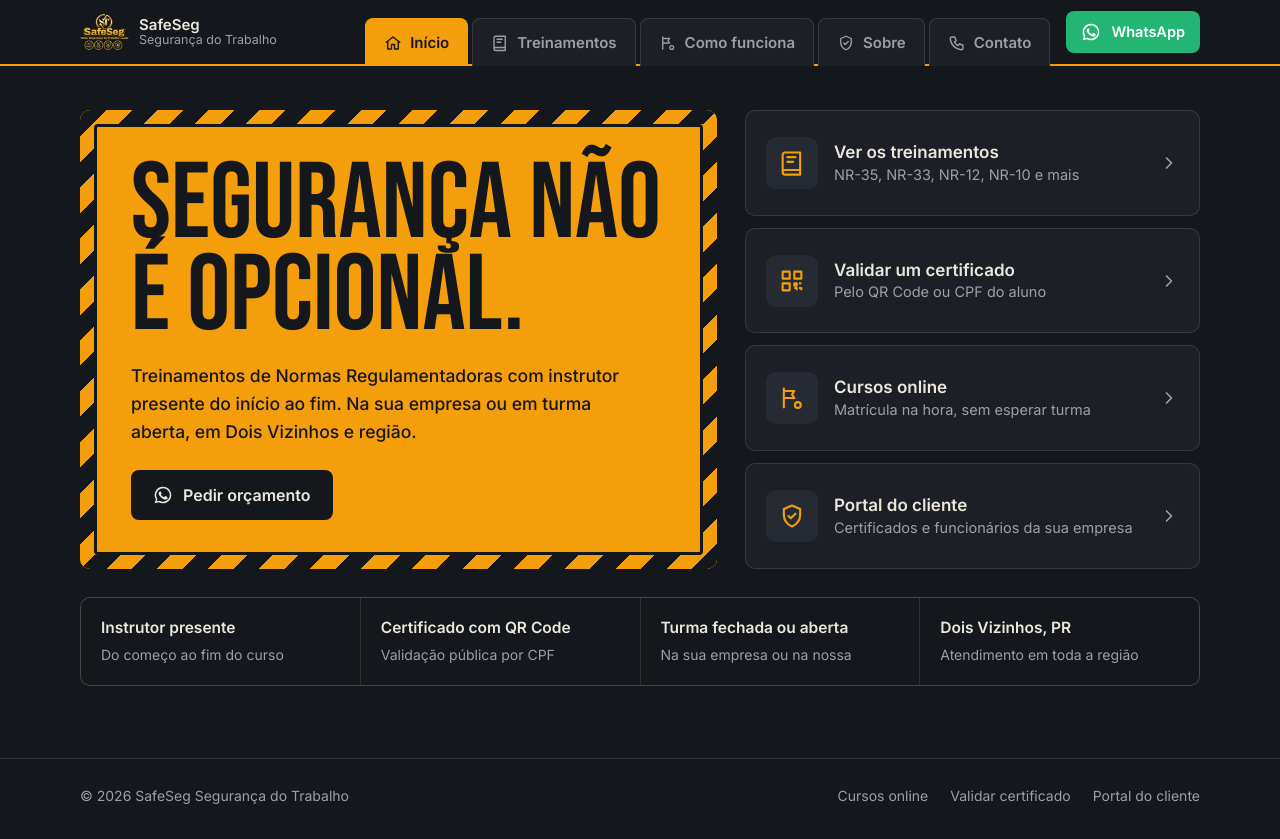
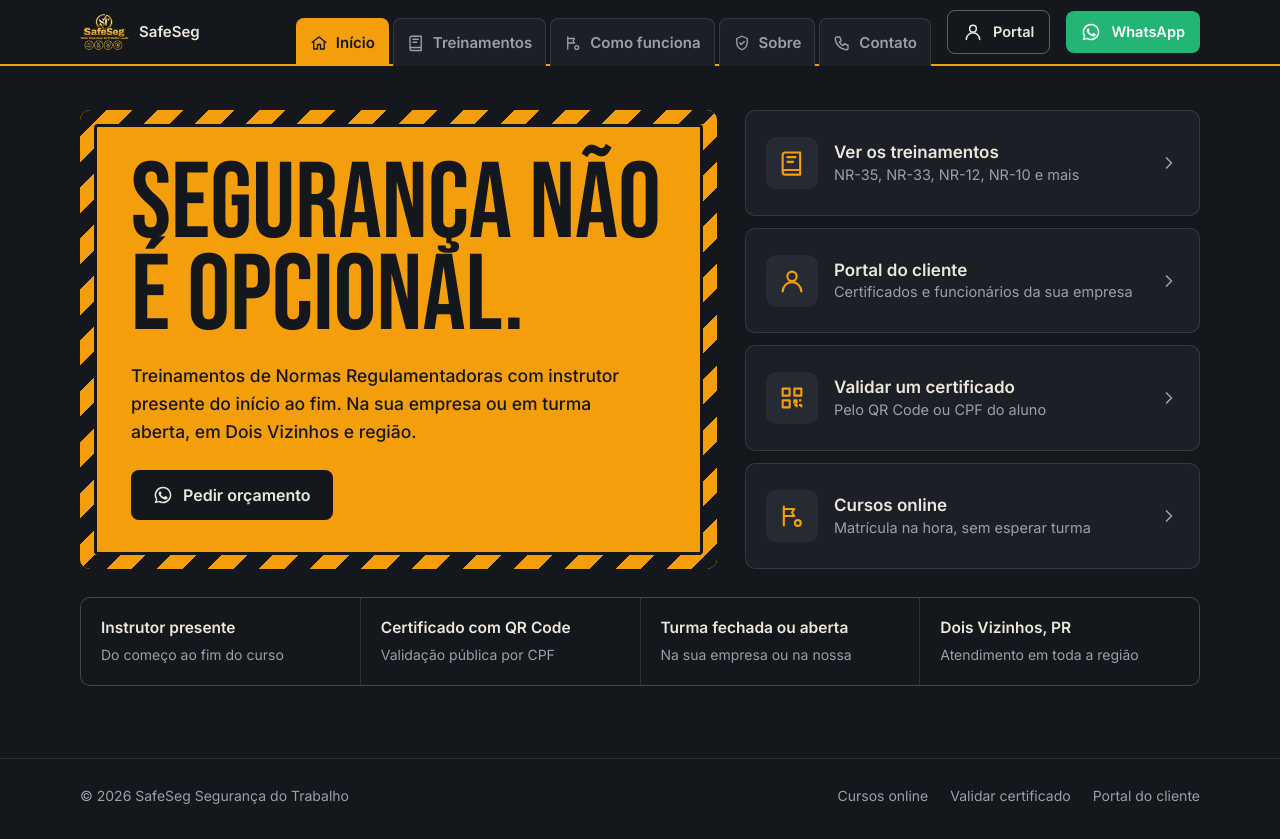
Before and after one commit to SafeSegTreinamentos/Sitessafeseg, a plain HTML site: page novo2/index.html in a window 1280 px wide. Drawn offline with Linux system fonts and the light colour scheme.

Commit message:
Portal do cliente sempre visível no topo e atalho safeseg.eng.br/portal
- botão Portal no topo (ícone de pessoa) em todas as telas, ao lado do WhatsApp
- atalho do portal sobe para 2º no Início
- /portal/ redireciona para o Portal SafeSeg (Central)
- ajuste do topo em telas médias

Co-Authored-By: Claude Opus 5.5 <noreply@anthropic.com>
Claude-Session: https://claude.ai/code/session_01AqUPeKsyG5SJArGhcJcHyv

```diff
--- a/novo2/index.html
+++ b/novo2/index.html
@@ -44,11 +44,13 @@ button{font:inherit;color:inherit;background:none;border:0;cursor:pointer}
 .topo-linha{display:flex;align-items:center;gap:16px;height:64px}
 .marca{display:flex;align-items:center;gap:10px;text-decoration:none;margin-right:auto}
 .marca img{height:38px;width:auto}
+.marca{flex:none;white-space:nowrap}
 .marca b{font-weight:600;font-size:15px;line-height:1.15}
 .marca small{display:block;font-weight:400;color:var(--cinza);font-size:12.5px}
 .abas{display:flex;gap:4px;align-self:flex-end}
 .aba{display:flex;align-items:center;gap:8px;padding:12px 18px 11px;border-radius:8px 8px 0 0;font-weight:600;font-size:15px;color:var(--cinza);background:var(--grafite-2);border:1px solid var(--linha);border-bottom:0;position:relative;top:2px}
-.aba svg{width:18px;height:18px}
+.aba svg{width:18px;height:18px;flex:none}
+.aba{white-space:nowrap;flex:none}
 .aba:hover{color:var(--papel)}
 .aba[aria-selected="true"]{background:var(--ambar);color:var(--grafite);border-color:var(--ambar)}
 .btn{display:inline-flex;align-items:center;justify-content:center;gap:10px;font:600 16px/1 var(--texto);text-decoration:none;padding:15px 22px;border-radius:8px;white-space:nowrap}
@@ -56,6 +58,7 @@ button{font:inherit;color:inherit;background:none;border:0;cursor:pointer}
 .btn-wa{background:var(--verde);color:#fff}.btn-wa:hover{background:#1c9d62}
 .btn-escuro{background:var(--grafite);color:var(--papel)}.btn-escuro:hover{background:#000}
 .btn-ambar{background:var(--ambar);color:var(--grafite)}.btn-ambar:hover{background:#ffb02e}
+.btn-portal{border:1.5px solid rgba(236,231,221,.35);color:var(--papel)}.btn-portal:hover{border-color:var(--ambar);color:var(--ambar)}
 .btn-linha{border:2px solid var(--linha);color:var(--papel)}.btn-linha:hover{border-color:var(--papel)}
 .topo .btn{padding:11px 15px;font-size:14.5px}
 
@@ -164,6 +167,9 @@ button{font:inherit;color:inherit;background:none;border:0;cursor:pointer}
 .rodape a{text-decoration:none}.rodape a:hover{color:var(--papel)}
 
 /* ---------- responsivo ---------- */
+@media (max-width:1420px){.marca small{display:none}.aba{padding:12px 13px 11px}}
+@media (max-width:1100px) and (min-width:761px){.aba svg{display:none}.topo .btn-portal span{display:none}.topo .btn-portal{padding:10px}}
+@media (max-width:960px) and (min-width:761px){.marca b{display:none}.topo .btn-wa span{display:none}.topo .btn-wa{padding:10px}}
 @media (max-width:1000px){
   .grade{grid-template-columns:repeat(2,minmax(0,1fr))}
   .inicio,.sobre,.contato{grid-template-columns:1fr}
@@ -209,6 +215,7 @@ button{font:inherit;color:inherit;background:none;border:0;cursor:pointer}
   <symbol id="i-escudo" viewBox="0 0 24 24"><path fill="none" stroke="currentColor" stroke-width="1.8" stroke-linecap="round" stroke-linejoin="round" d="M12 3 5 6v5c0 4.5 3 8.3 7 10 4-1.7 7-5.5 7-10V6z"/><path fill="none" stroke="currentColor" stroke-width="1.8" stroke-linecap="round" stroke-linejoin="round" d="m9 12 2 2 4-4"/></symbol>
   <symbol id="i-fone" viewBox="0 0 24 24"><path fill="none" stroke="currentColor" stroke-width="1.8" stroke-linecap="round" stroke-linejoin="round" d="M5 4h4l2 5-2.5 1.5a11 11 0 0 0 5 5L15 13l5 2v4a2 2 0 0 1-2 2A16 16 0 0 1 3 6a2 2 0 0 1 2-2"/></symbol>
   <symbol id="i-qr" viewBox="0 0 24 24"><path fill="none" stroke="currentColor" stroke-width="1.8" stroke-linejoin="round" d="M4 4h6v6H4zM14 4h6v6h-6zM4 14h6v6H4zM14 14h2v2h-2zM18 14h2M14 18h2v2M18 18h2v2"/></symbol>
+  <symbol id="i-pessoa" viewBox="0 0 24 24"><circle cx="12" cy="8" r="4" fill="none" stroke="currentColor" stroke-width="1.8"/><path fill="none" stroke="currentColor" stroke-width="1.8" stroke-linecap="round" d="M4 21c0-4.4 3.6-8 8-8s8 3.6 8 8"/></symbol>
   <symbol id="i-seta" viewBox="0 0 24 24"><path fill="none" stroke="currentColor" stroke-width="2" stroke-linecap="round" stroke-linejoin="round" d="m9 6 6 6-6 6"/></symbol>
   <!-- pictogramas dos cursos -->
   <symbol id="c-altura" viewBox="0 0 24 24"><path fill="none" stroke="currentColor" stroke-width="1.8" stroke-linecap="round" stroke-linejoin="round" d="M7 3v18M17 3v18M7 7h10M7 12h10M7 17h10"/></symbol>
@@ -235,6 +242,7 @@ button{font:inherit;color:inherit;background:none;border:0;cursor:pointer}
       <button class="aba" role="tab" id="t-sobre" aria-controls="sobre" aria-selected="false" tabindex="-1"><svg><use href="#i-escudo"/></svg>Sobre</button>
       <button class="aba" role="tab" id="t-contato" aria-controls="contato" aria-selected="false" tabindex="-1"><svg><use href="#i-fone"/></svg>Contato</button>
     </nav>
+    <a class="btn btn-portal" href="/portal/" aria-label="Entrar no Portal do Cliente"><svg><use href="#i-pessoa"/></svg><span>Portal</span></a>
     <a class="btn btn-wa" href="https://wa.me/5546999203945?text=Ol%C3%A1%2C%20quero%20saber%20mais%20sobre%20os%20treinamentos%20da%20SafeSeg" aria-label="Falar no WhatsApp"><svg><use href="#i-wa"/></svg><span>WhatsApp</span></a>
   </div>
 </header>
@@ -252,9 +260,9 @@ button{font:inherit;color:inherit;background:none;border:0;cursor:pointer}
       </div></div>
       <div class="atalhos">
         <a class="atalho" href="#treinamentos"><span class="ic"><svg><use href="#i-livro"/></svg></span><span class="txt"><b>Ver os treinamentos</b>NR-35, NR-33, NR-12, NR-10 e mais</span><svg class="seta"><use href="#i-seta"/></svg></a>
+        <a class="atalho" href="/portal/"><span class="ic"><svg><use href="#i-pessoa"/></svg></span><span class="txt"><b>Portal do cliente</b>Certificados e funcionários da sua empresa</span><svg class="seta"><use href="#i-seta"/></svg></a>
         <a class="atalho" href="https://safesegtreinamentos.github.io/Central/validador/"><span class="ic"><svg><use href="#i-qr"/></svg></span><span class="txt"><b>Validar um certificado</b>Pelo QR Code ou CPF do aluno</span><svg class="seta"><use href="#i-seta"/></svg></a>
         <a class="atalho" href="/loja/"><span class="ic"><svg><use href="#i-passos"/></svg></span><span class="txt"><b>Cursos online</b>Matrícula na hora, sem esperar turma</span><svg class="seta"><use href="#i-seta"/></svg></a>
-        <a class="atalho" href="https://safesegtreinamentos.github.io/Central/"><span class="ic"><svg><use href="#i-escudo"/></svg></span><span class="txt"><b>Portal do cliente</b>Certificados e funcionários da sua empresa</span><svg class="seta"><use href="#i-seta"/></svg></a>
       </div>
     </div>
     <div class="faixa">
@@ -359,7 +367,7 @@ button{font:inherit;color:inherit;background:none;border:0;cursor:pointer}
     <nav aria-label="Links do rodapé">
       <a href="/loja/">Cursos online</a>
       <a href="https://safesegtreinamentos.github.io/Central/validador/">Validar certificado</a>
-      <a href="https://safesegtreinamentos.github.io/Central/">Portal do cliente</a>
+      <a href="/portal/">Portal do cliente</a>
     </nav>
   </div>
 </footer>
--- /dev/null
+++ b/portal/index.html
@@ -0,0 +1 @@
+<!DOCTYPE html><html lang="pt-BR"><head><meta charset="UTF-8"><meta name="robots" content="noindex"><title>Portal SafeSeg</title><script>location.replace("https://safesegtreinamentos.github.io/Central/"+location.hash);</script><meta http-equiv="refresh" content="0; url=https://safesegtreinamentos.github.io/Central/"></head><body><a href="https://safesegtreinamentos.github.io/Central/">Abrir o Portal SafeSeg</a></body></html>
```
